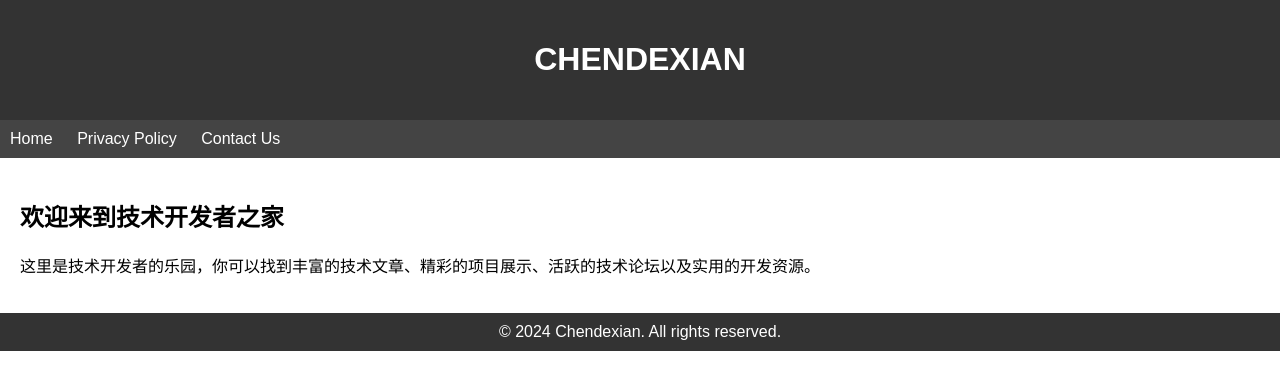
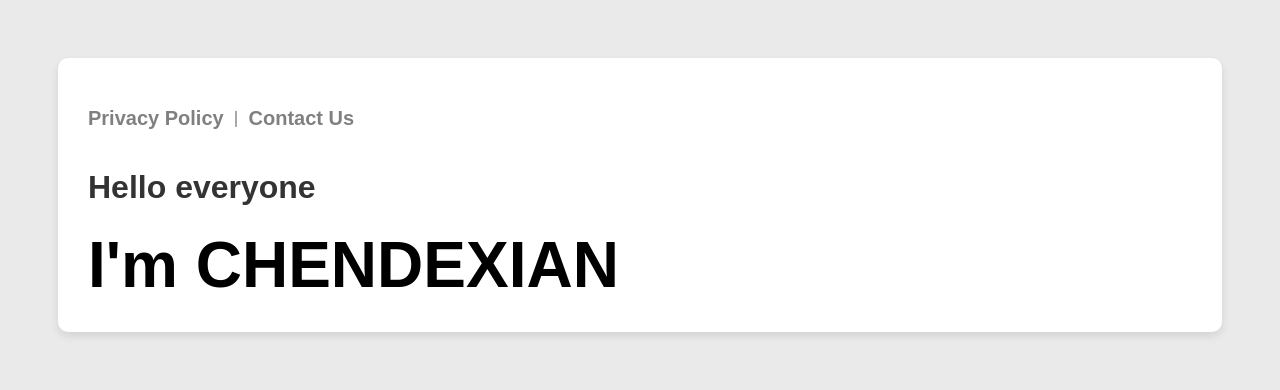
Before and after one commit to chendexian/chendexian.github.io, a plain HTML site: page index.html in a window 1280 px wide. Drawn offline with Linux system fonts and the light colour scheme.

Commit message:
Modify Site

```diff
--- a/index.html
+++ b/index.html
@@ -3,62 +3,55 @@
 
 <head>
   <meta charset="UTF-8">
-    <meta name="viewport" content="width=device-width, initial-scale=1.0">
-    <title>Home</title>
+  <title>Contact Us</title>
   <style>
     body {
       font-family: Arial, sans-serif;
-            margin: 0;
-            padding: 0;
+      background-color: #eaeaea;
+      padding: 50px;
+      text-align: left;
     }
 
-        header {
-            background-color: #333;
-            color: white;
-            padding: 20px;
-            text-align: center;
+   .container {
+      background-color: #fff;
+      padding: 30px;
+      border-radius: 10px;
+      box-shadow: 0 4px 8px rgba(0, 0, 0, 0.1);
     }
 
-        nav {
-            background-color: #444;
-            padding: 10px;
+    h1 {
+      color: #333;
+      text-align: left;
     }
 
-        nav a {
-            color: white;
-            text-decoration: none;
-            margin-right: 20px;
+    h2 {
+      font-size: 64px;
+      margin: 0;
+      margin-top: 20px;
     }
 
-        main {
-            padding: 20px;
+    a {
+      color: #808080;
+      text-decoration: none;
+      font-weight: bold;
+      font-size: 20px;
+      line-height: 3;
     }
 
-        footer {
-            background-color: #333;
-            color: white;
-            padding: 10px;
-            text-align: center;
+    a:hover {
+      text-decoration: underline;
+      color: #0056b3;
     }
+
   </style>
 </head>
 
 <body>
-    <header>
-        <h1>CHENDEXIAN</h1>
-    </header>
-    <nav>
-        <a href="index.html">Home</a>
-        <a href="privacy_policy.html">Privacy Policy</a>
-        <a href="contact.html">Contact Us</a>
-    </nav>
-    <main>
-        <h2>欢迎来到技术开发者之家</h2>
-        <p>这里是技术开发者的乐园，你可以找到丰富的技术文章、精彩的项目展示、活跃的技术论坛以及实用的开发资源。</p>
-    </main>
-    <footer>
-        &copy; 2024 Chendexian. All rights reserved.
-    </footer>
+  <div class="container">
+    <a href="privacy_policy.html">Privacy Policy</a> ｜ <a href="contact.html">Contact Us</a>
+    <h1>Hello everyone</h1>
+    <h2>I'm CHENDEXIAN</h2>
+  </div>
 </body>
 
 </html>
```
Also changed, not shown: contact.html (+9 -5 lines). Lines whose indentation alone changed are shown as unchanged.
